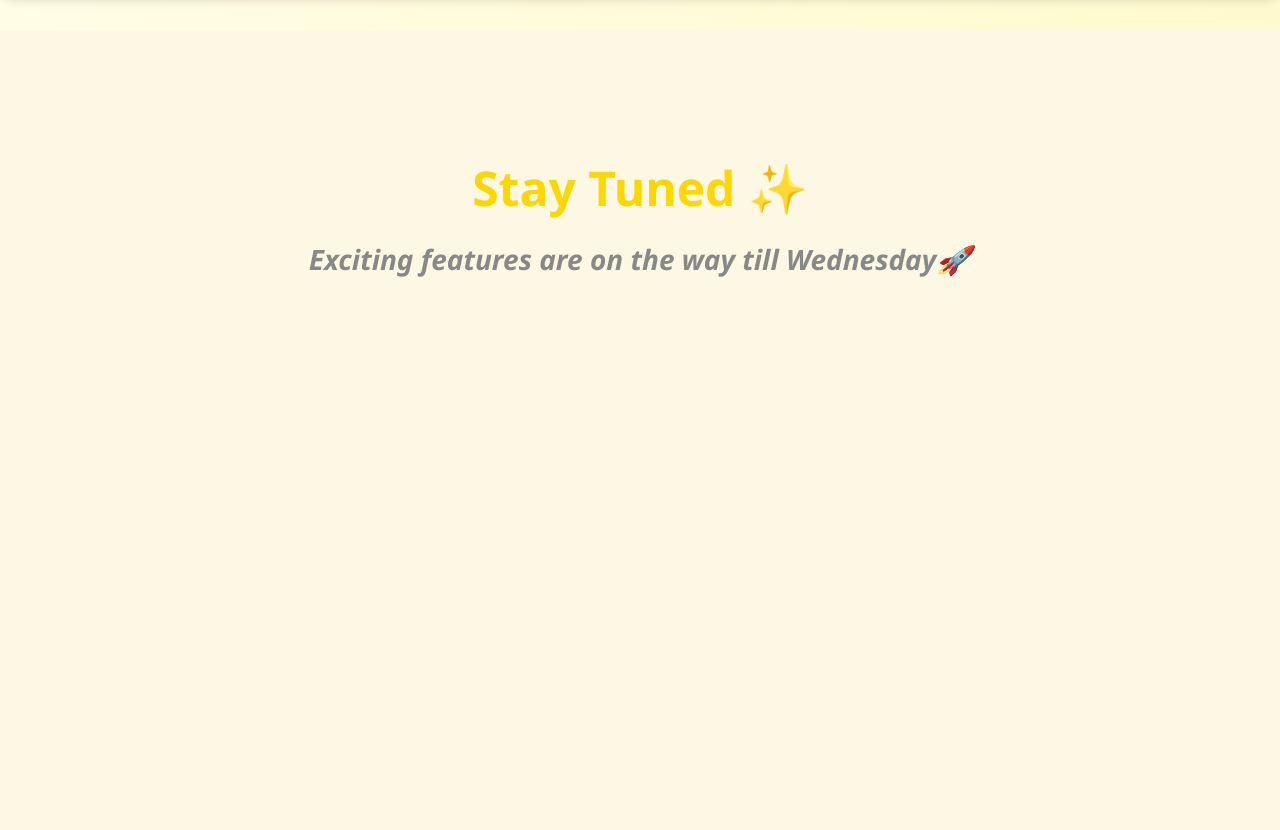
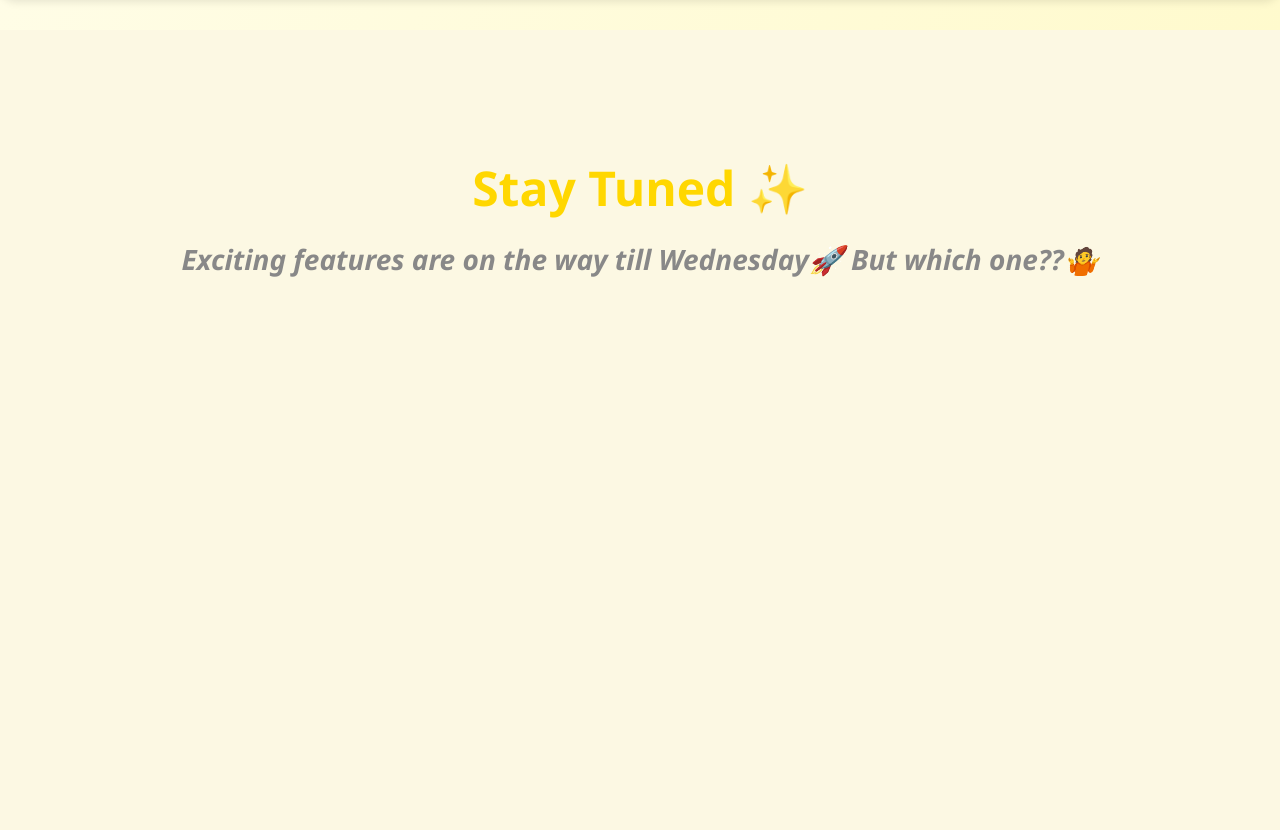
Before and after one commit to ruchir-powar/Aura-jewelry-Image-Generation, a Flask app: page /inspiration in a window 1280 px wide. Shown: the part 60-890 px from the top of the page. Run offline with Flask 2, Linux system fonts and the light colour scheme.

Commit message:
Update inspiration.html

```diff
--- a/templates/inspiration.html
+++ b/templates/inspiration.html
@@ -180,7 +180,7 @@
 </h1>
 
 <h2 id="gallery-heading" style="text-align:center; color:#888; font-size:28px; margin-top:10px; font-style:italic;">
-  Exciting features are on the way till Wednesday🚀
+  Exciting features are on the way till Wednesday🚀 But which one??🤷
 </h2>
 
   <div id="galleryItems" class="gallery-grid-only" role="list"></div>
```
